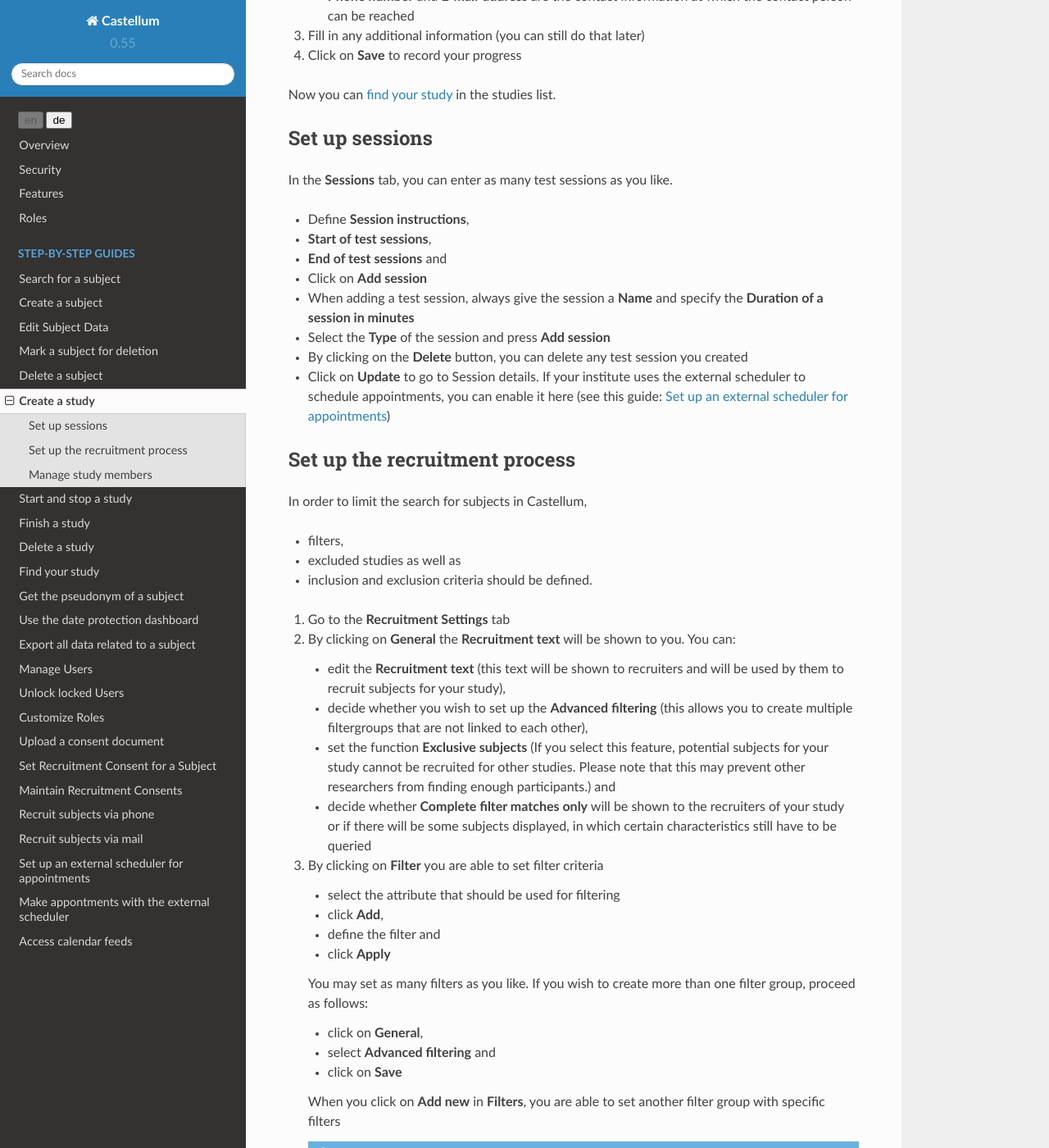
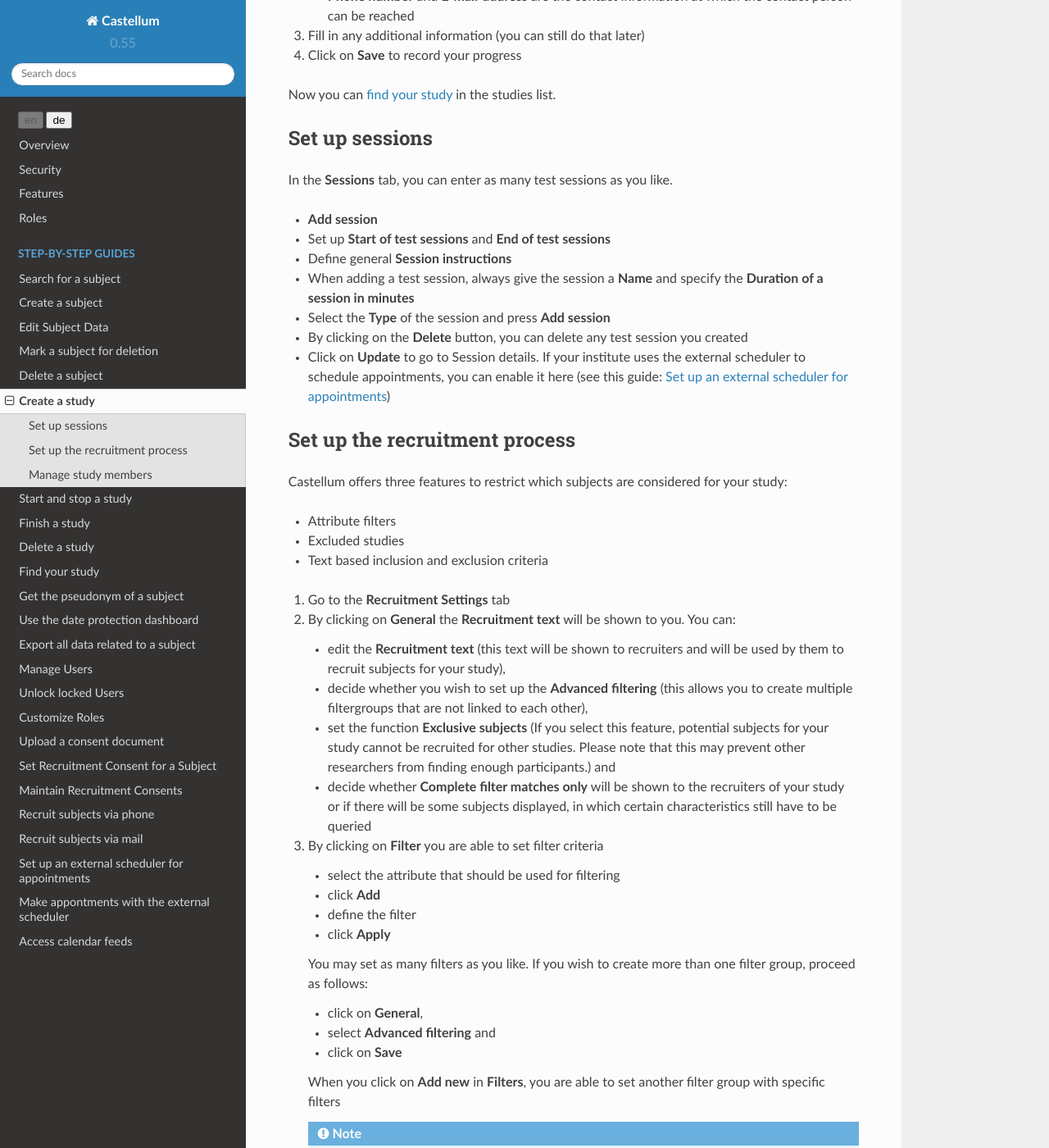
Before and after one commit to DouglasNeuroInformatics/castellum, a Sphinx documentation site: the page built from source/guides/study-management.rst, in a window 1280 px wide and 1400 px high, scrolled down 320 px. Shown: the whole window at 82% size. Built offline with Sphinx 7.4.7 and the Read the Docs theme 2.0.0, drawn with Linux system fonts in a browser that asks for light colours.

Commit message:
avoid lists that are sentences

```diff
--- a/source/guides/study-management.rst
+++ b/source/guides/study-management.rst
@@ -28,10 +28,9 @@ Set up sessions
 
 In the **Sessions** tab, you can enter as many test sessions as you like.
 
--   Define **Session instructions**,
--   **Start of test sessions**,
--   **End of test sessions** and
--   Click on **Add session**
+-   **Add session**
+-   Set up **Start of test sessions** and **End of test sessions**
+-   Define general **Session instructions**
 
 -   When adding a test session, always give the session a **Name** and specify
     the **Duration of a session in minutes**
@@ -48,11 +47,12 @@ In the **Sessions** tab, you can enter as many test sessions as you like.
 Set up the recruitment process
 ------------------------------
 
-In order to limit the search for subjects in Castellum,
+Castellum offers three features to restrict which subjects are considered for
+your study:
 
--   filters,
--   excluded studies as well as
--   inclusion and exclusion criteria should be defined.
+-   Attribute filters
+-   Excluded studies
+-   Text based inclusion and exclusion criteria
 
 1.  Go to the **Recruitment Settings** tab
 
@@ -75,8 +75,8 @@ In order to limit the search for subjects in Castellum,
 3.  By clicking on **Filter** you are able to set filter criteria
 
     -   select the attribute that should be used for filtering
-    -   click **Add**,
-    -   define the filter and
+    -   click **Add**
+    -   define the filter
     -   click **Apply**
 
     You may set as many filters as you like.
```
